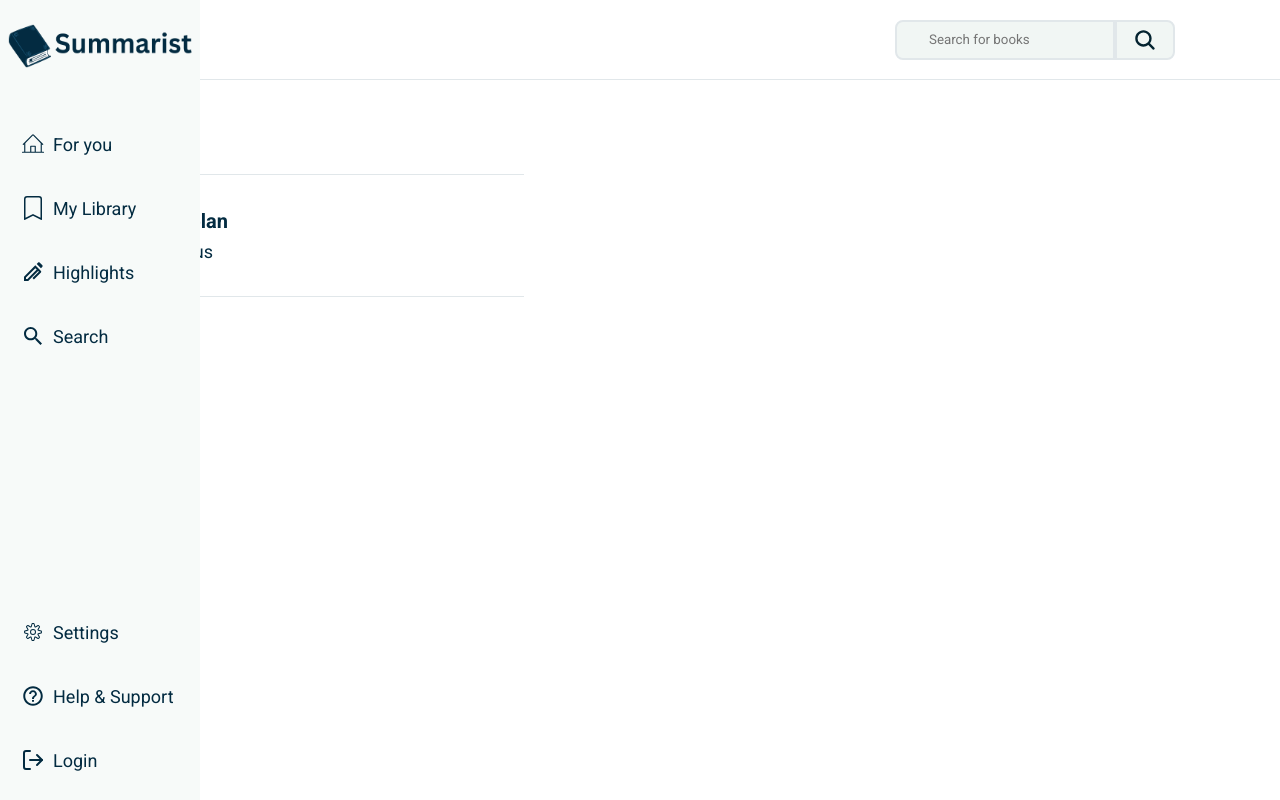
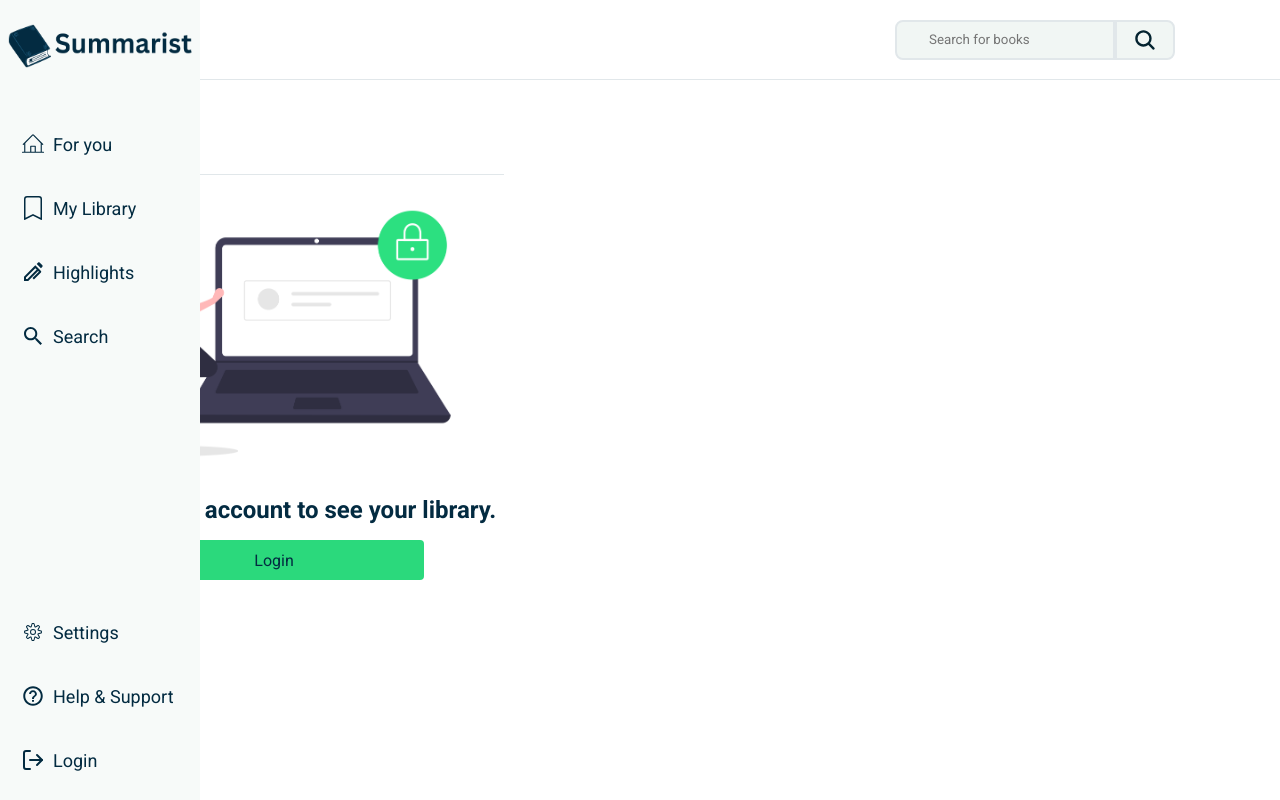
Before and after one commit to illwhip/summarist, a Next.js app: page /app/settings in a window 1280 px wide. Built offline with nearby package versions, Linux system fonts and the light colour scheme.

Commit message:
fixing logged out component

```diff
--- a/app/app/(user)/settings/page.js
+++ b/app/app/(user)/settings/page.js
@@ -6,7 +6,7 @@ export default function Settings({ user }) {
     <div className="settings--container">
       <h2 className="settings--heading">Settings</h2>
       <div className="user--info">
-        {!!user ?
+        {!user ?
         <LoggedOutSettings />
         :
         <>
--- a/app/components/loggedoutSetting.js
+++ b/app/components/loggedoutSetting.js
@@ -1,15 +1,19 @@
+"use client"
+
 import Image from 'next/image'
 import login from "/app/assets/login.png"
 import LoginButton from './loginButton'
+import { useParams } from 'next/navigation'
 
 export default function LoggedOutSettings() {
+  const { page } = useParams()
 
   return (
     <div className="logged--out">
       <figure className="logged--out--img--wrapper">
         <Image className="logged--out--img" src={login} alt="login" />
       </figure>
-      <h2 className="logged--out--text">Log in to your account to see your details.</h2>
+      <h2 className="logged--out--text">Log in to your account to see your {page == "settings" ? "details" : "library" }.</h2>
       <LoginButton />
     </div>
   )
```
